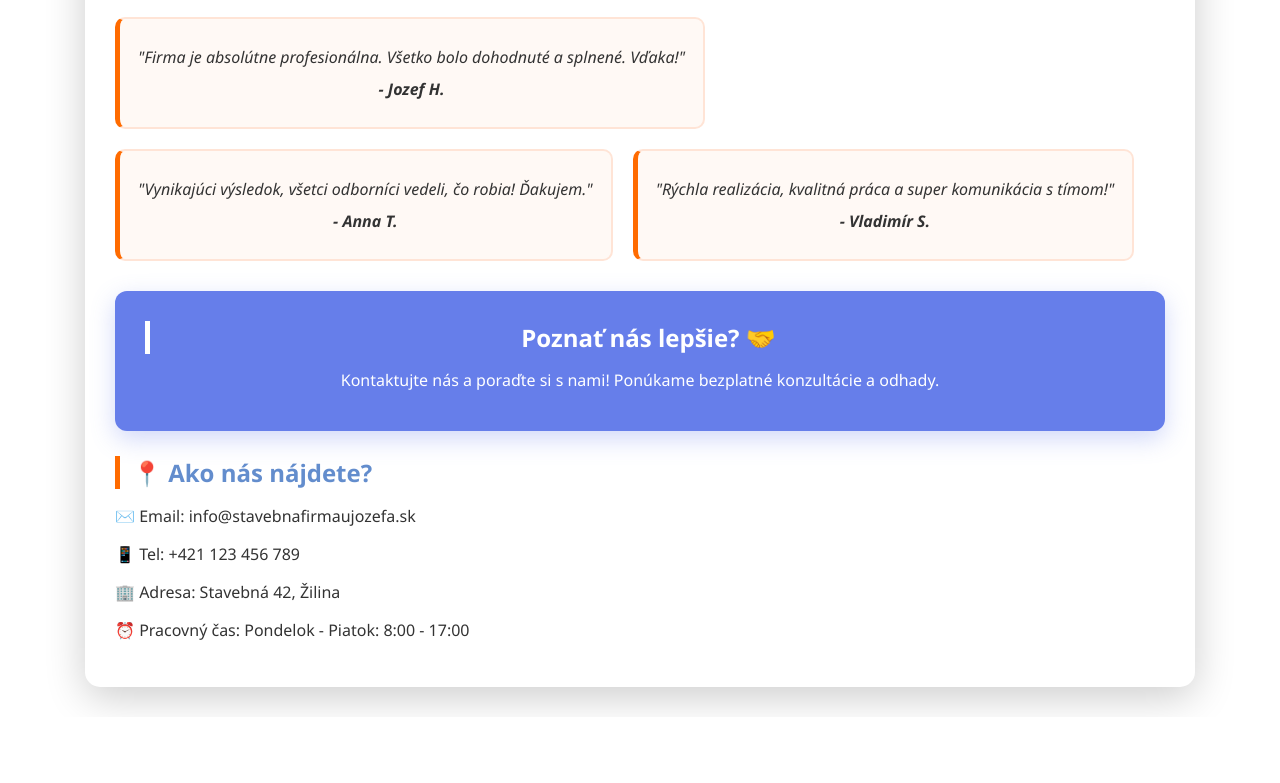
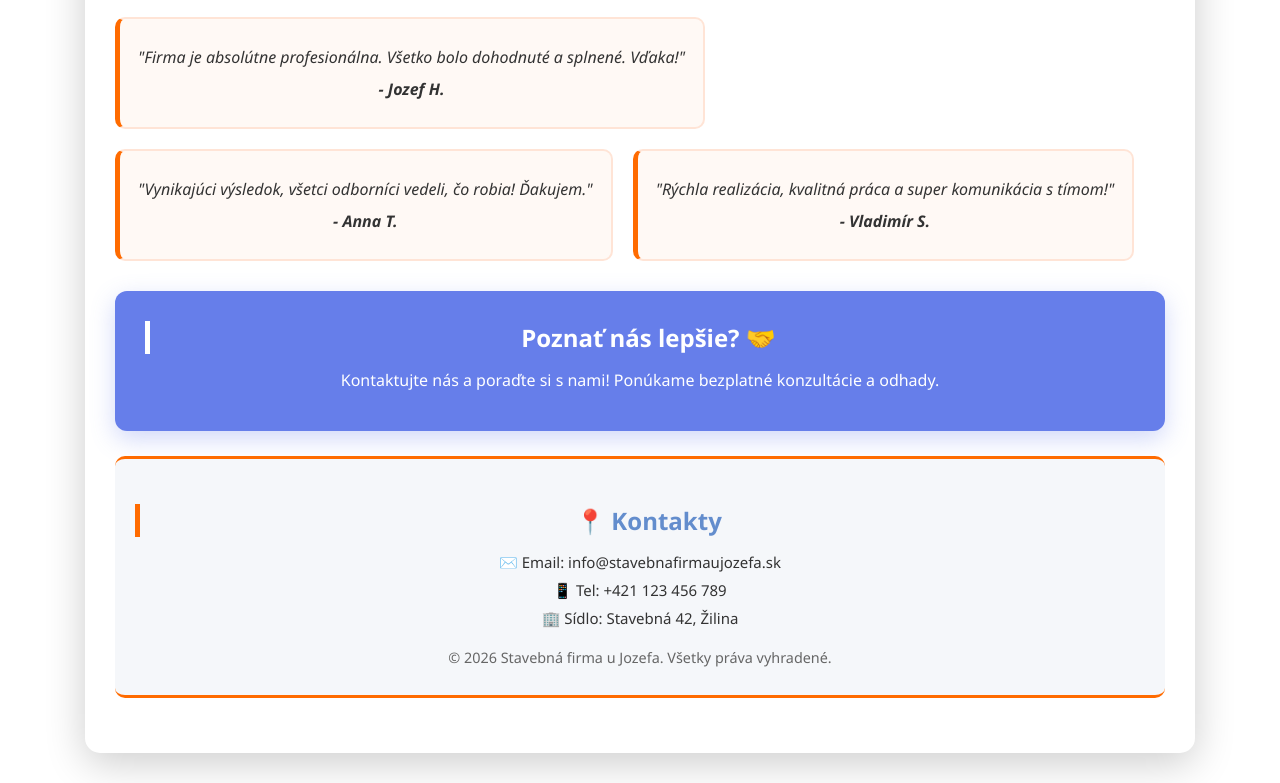
Before and after one commit to MatejVavrinec/Stavebna_firma, a plain HTML site: page Onas.html in a window 1280 px wide. Shown: the part 1648-2431 px from the top of the page. Before the commit the page ends 2365 px from the top, so only its background shows below. Drawn offline with Linux system fonts and the light colour scheme.

Commit message:
Add files via upload

```diff
--- a/Onas.html
+++ b/Onas.html
@@ -100,12 +100,12 @@
             <p>Kontaktujte nás a poraďte si s nami! Ponúkame bezplatné konzultácie a odhady.</p>
         </div>
 
-        <div class="footer-info">
-            <h2>📍 Ako nás nájdete?</h2>
+        <div class="info-paticka">
+            <h2>📍 Kontakty</h2>
             <p>✉️ Email: info@stavebnafirmaujozefa.sk</p>
             <p>📱 Tel: +421 123 456 789</p>
-            <p>🏢 Adresa: Stavebná 42, Žilina</p>
-            <p>⏰ Pracovný čas: Pondelok - Piatok: 8:00 - 17:00</p>
+            <p>🏢 Sídlo: Stavebná 42, Žilina</p>
+            <p style="margin-top: 20px; text-align: center; font-size: 0.9em; color: #666;">© 2026 Stavebná firma u Jozefa. Všetky práva vyhradené.</p>
         </div>
     </div>
 </body>
```
Also changed, not shown: index.html (+1 -0 lines), portfolio.html (+1 -0 lines), sluzby.html (+1 -0 lines).
